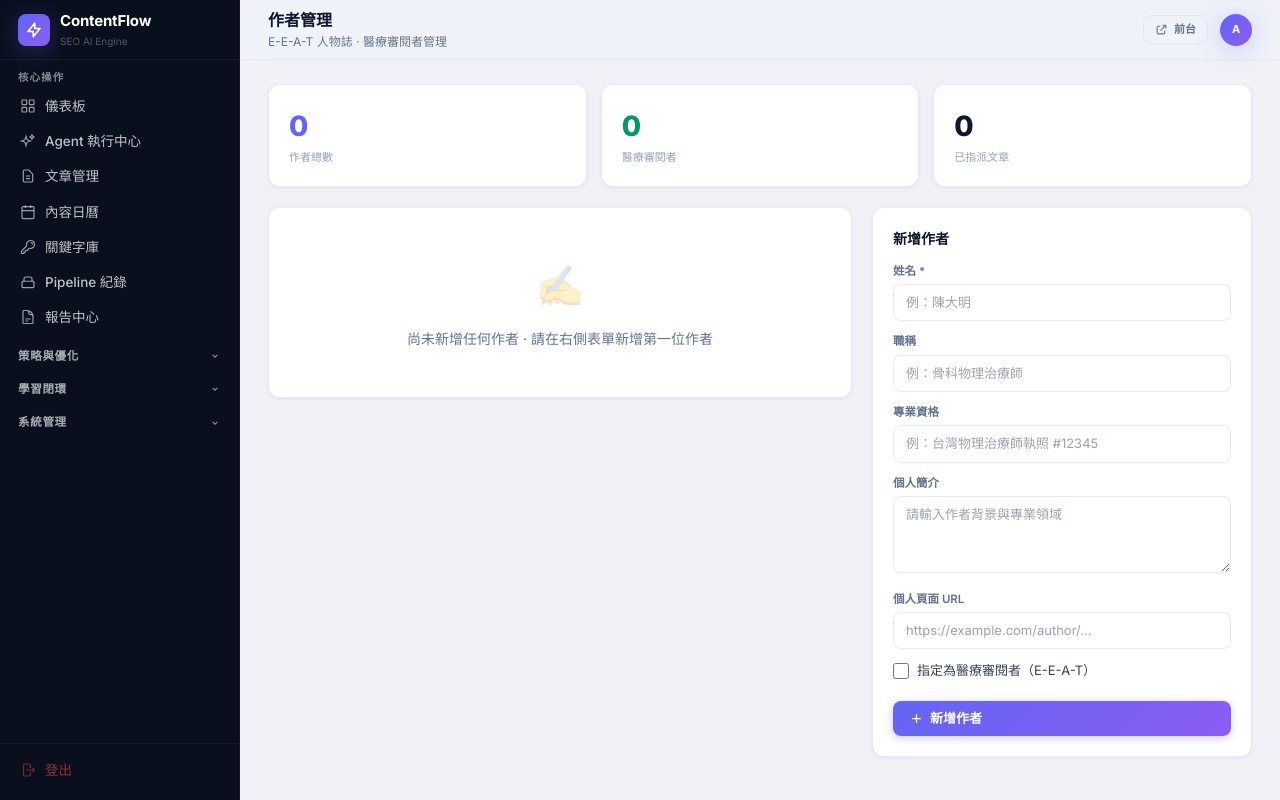
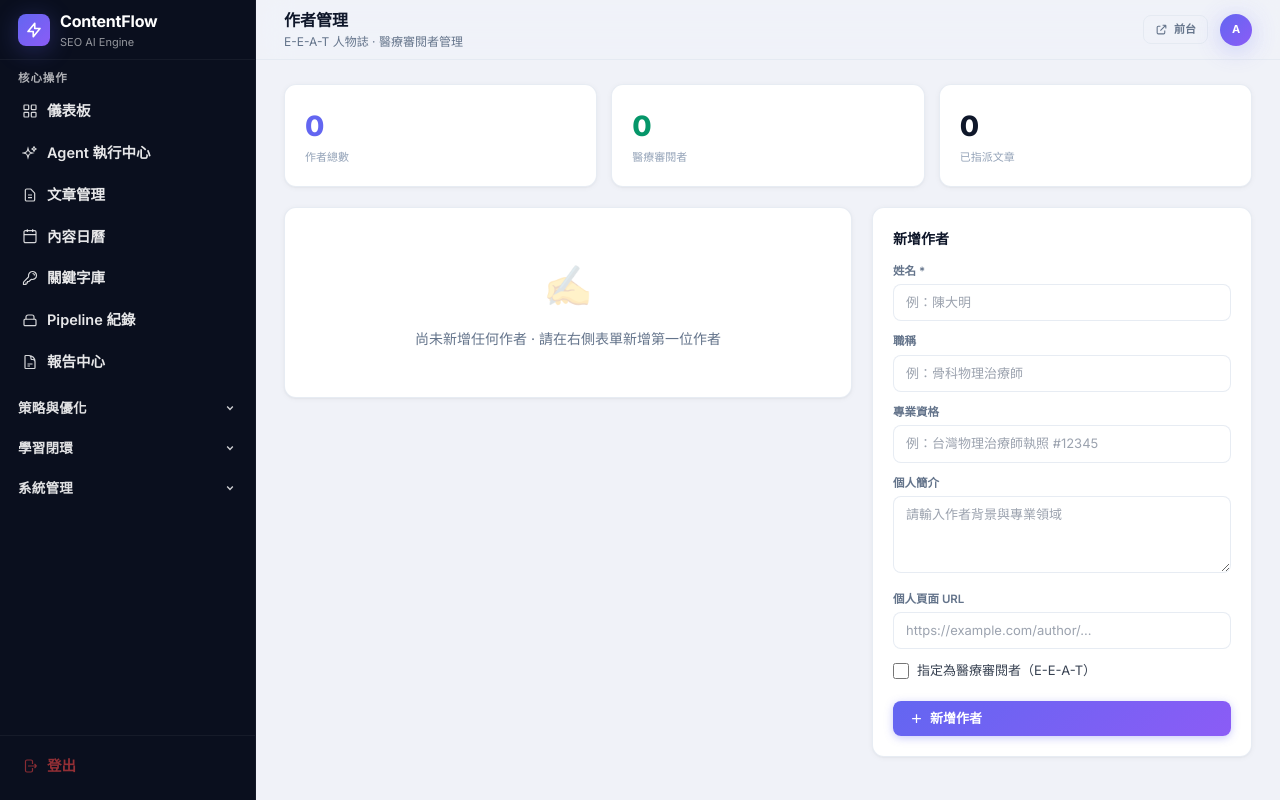
Before and after one commit to joyshotapp/ContentFlow, a Python web app: template src/contentflow/admin/templates/authors.html in a window 1280 px wide. Run offline with Jinja, Linux system fonts and the light colour scheme; the template is opened without the code that fills it, so the values that code supplies are empty; some libraries are stand-ins or nearby versions.

Commit message:
fix(admin-ui): make sidebar text substantially more legible

```diff
--- a/src/contentflow/admin/templates/base.html
+++ b/src/contentflow/admin/templates/base.html
@@ -37,7 +37,7 @@
     /* ── CSS Custom Properties ─────────────────────────────── */
     :root {
       --cf-sidebar-bg: #0a0f1e;
-      --cf-sidebar-w: 240px;
+      --cf-sidebar-w: 256px;
       --cf-accent: #6366f1;
       --cf-accent-2: #8b5cf6;
       --cf-accent-grad: linear-gradient(135deg,#6366f1 0%,#8b5cf6 100%);
@@ -104,8 +104,8 @@
       box-shadow: var(--cf-shadow-accent);
       flex-shrink: 0;
     }
-    .sidebar-brand-name { color: #fff; font-size: 15px; font-weight: 700; letter-spacing: -0.2px; }
-    .sidebar-brand-version { color: rgba(255,255,255,0.3); font-size: 10px; margin-top: 1px; }
+    .sidebar-brand-name { color: #fff; font-size: 16px; font-weight: 700; letter-spacing: -0.2px; }
+    .sidebar-brand-version { color: rgba(255,255,255,0.56); font-size: 11px; margin-top: 1px; }
 
     .sidebar-nav {
       flex: 1;
@@ -118,54 +118,54 @@
 
     .nav-section-label {
       padding: 12px 8px 2px;
-      font-size: 10.5px; font-weight: 700; letter-spacing: 0.1em;
-      text-transform: uppercase; color: rgba(255,255,255,0.5);
+      font-size: 11.5px; font-weight: 700; letter-spacing: 0.08em;
+      text-transform: uppercase; color: rgba(255,255,255,0.68);
     }
     .nav-section-label:first-child { padding-top: 2px; }
 
     .nav-section-toggle {
       width: 100%;
       display: flex; align-items: center; justify-content: space-between;
-      padding: 12px 8px 4px;
+      padding: 14px 8px 6px;
       border: 0; background: transparent;
-      font-size: 11.5px; font-weight: 700; letter-spacing: 0.06em;
-      text-transform: uppercase; color: rgba(255,255,255,0.65);
+      font-size: 13.5px; font-weight: 700; letter-spacing: 0.02em;
+      text-transform: none; color: rgba(255,255,255,0.88);
       cursor: pointer;
     }
-    .nav-section-toggle:hover { color: rgba(255,255,255,0.92); }
+    .nav-section-toggle:hover { color: #fff; }
     .nav-toggle-icon {
-      width: 12px; height: 12px;
+      width: 14px; height: 14px;
       transition: transform 0.18s ease;
-      opacity: 0.8;
+      opacity: 0.92;
     }
     .nav-toggle-icon.open { transform: rotate(180deg); }
 
     .nav-stat-badge {
       margin-left: auto;
-      min-width: 16px;
-      height: 16px;
+      min-width: 18px;
+      height: 18px;
       padding: 0 5px;
       border-radius: 999px;
-      background: rgba(148, 163, 184, 0.16);
-      color: rgba(203, 213, 225, 0.95);
-      font-size: 10px;
-      line-height: 16px;
+      background: rgba(148, 163, 184, 0.22);
+      color: #f8fafc;
+      font-size: 11px;
+      line-height: 18px;
       text-align: center;
       font-weight: 700;
     }
 
     .nav-link {
       display: flex; align-items: center; gap: 9px;
-      padding: 7px 10px; border-radius: 7px; margin: 1px 0;
-      font-size: 13.5px; font-weight: 500; color: rgba(255,255,255,0.75);
+      padding: 9px 12px; border-radius: 9px; margin: 2px 0;
+      font-size: 14.5px; font-weight: 600; color: rgba(255,255,255,0.9);
       text-decoration: none; cursor: pointer;
       transition: all 0.15s ease; position: relative; overflow: hidden;
     }
-    .nav-link:hover { background: rgba(255,255,255,0.08); color: #fff; }
+    .nav-link:hover { background: rgba(255,255,255,0.1); color: #fff; }
     .nav-link.active {
-      background: linear-gradient(135deg,rgba(99,102,241,0.28) 0%,rgba(139,92,246,0.2) 100%);
-      color: #e0e7ff;
-      box-shadow: inset 0 0 0 1px rgba(99,102,241,0.3);
+      background: linear-gradient(135deg,rgba(99,102,241,0.34) 0%,rgba(139,92,246,0.26) 100%);
+      color: #ffffff;
+      box-shadow: inset 0 0 0 1px rgba(129,140,248,0.4);
     }
     .nav-link.active::before {
       content: '';
@@ -173,7 +173,7 @@
       width: 3px; border-radius: 0 2px 2px 0;
       background: var(--cf-accent-grad);
     }
-    .nav-link svg { flex-shrink: 0; opacity: 0.8; }
+    .nav-link svg { flex-shrink: 0; opacity: 0.92; }
     .nav-link.active svg { opacity: 1; }
 
     /* Sidebar badge (for alerts) */
```
